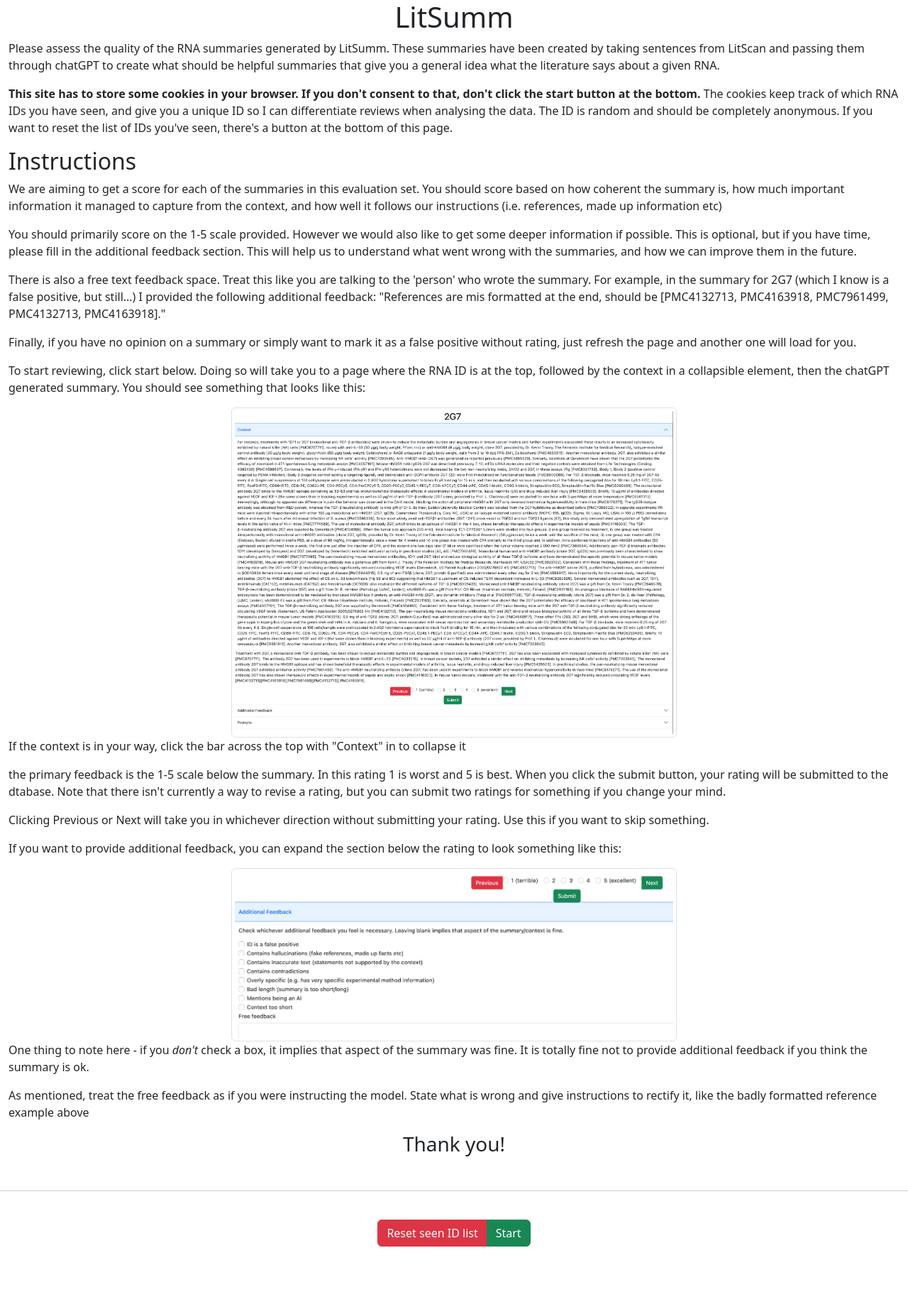
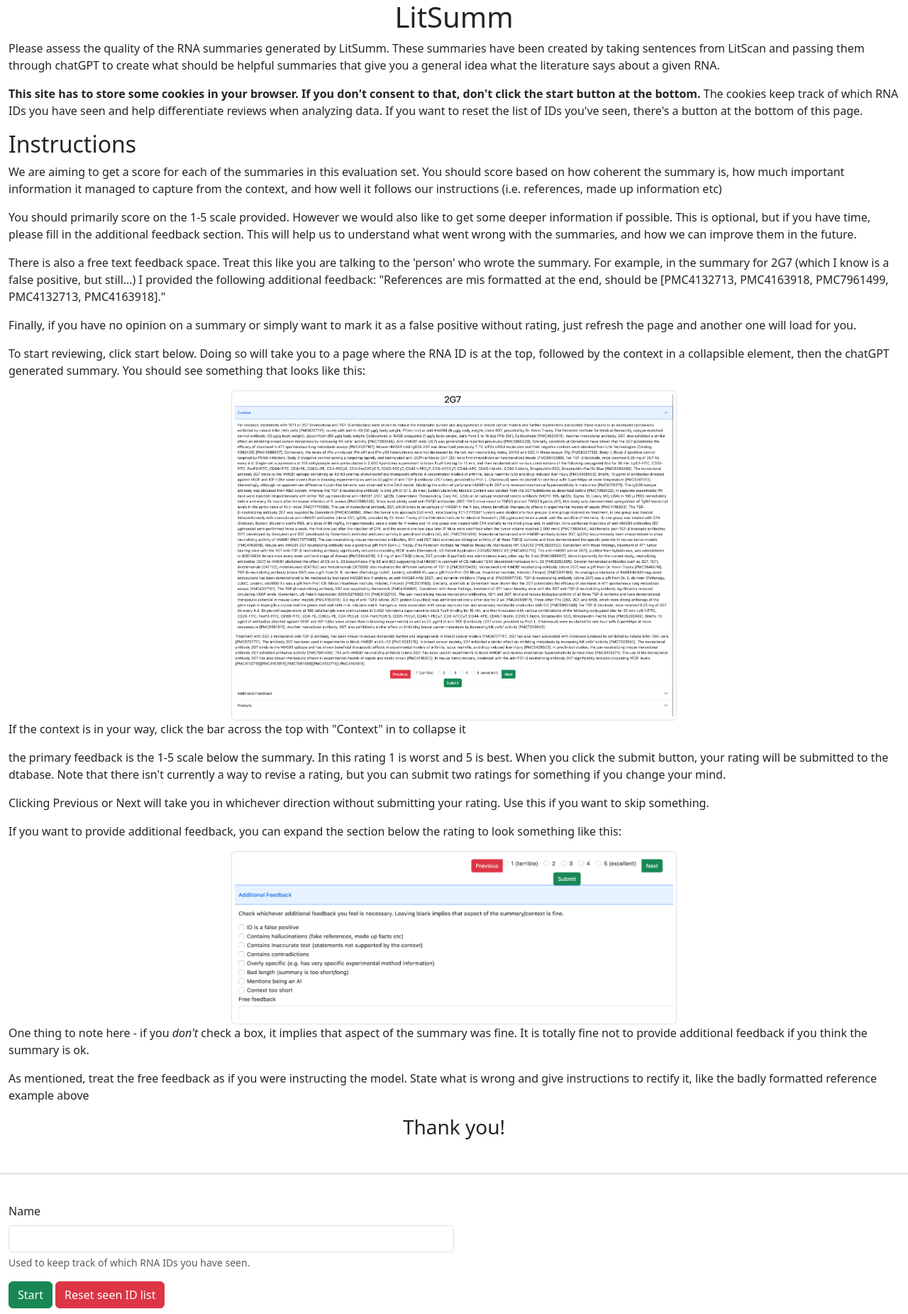
Before and after one commit to RNAcentral/litscan-summarization, a Flask app: page / in a window 1280 px wide. Shown: the whole page at 71% size. Before the commit the page ends 1756 px from the top, so only its background shows below. Run offline with Flask 2, Linux system fonts and the light colour scheme; parts of the project's set-up code (start-up, migrations or seed data) failed here and were passed over; some libraries are stand-ins or nearby versions.

Commit message:
Add field to put the name of the reviewer

```diff
--- a/evaluate/app/__init__.py
+++ b/evaluate/app/__init__.py
@@ -165,10 +165,9 @@ def present_single_summary():
 
         resp.set_cookie("seen_ids", " ".join([str(i) for i in seen_ids]))
 
-    user_id = request.cookies.get("user")
-    if user_id is None:
-        user_id = uuid.uuid4()
-        resp.set_cookie("user", str(user_id))
+    user_id = request.cookies.get("name")
+    if not user_id or user_id == "":
+        resp.set_cookie("name", "anonymous")
 
     return resp
 
@@ -180,7 +179,7 @@ def save_single_feedback():
 
     feedback = request.json
 
-    user_id = request.cookies.get("user")
+    user_id = request.cookies.get("name")
     feedback["user_id"] = str(user_id)
 
     print(feedback)
--- a/evaluate/app/templates/base.html
+++ b/evaluate/app/templates/base.html
@@ -49,6 +49,25 @@
                     });
                 }
             </script>
+
+            <script type="text/javascript">
+                function start_review(){
+                    let name = document.getElementById("name");
+                    document.cookie = `name=${name.value}`;
+
+                    let url='{{url_for("present_single_summary")}}';
+                    window.location.replace(url);
+                }
+            </script>
+
+            <script type="text/javascript">
+                window.onload = function(){
+                    let element = document.getElementById("name")
+                    if (element) {
+                        element.value = document.cookie.split("name=")[1] ? document.cookie.split("name=")[1].split(";")[0] : "";
+                    }
+                }
+            </script>
         {% endblock %}
     </body>
 </html>
--- a/evaluate/app/templates/intro.html
+++ b/evaluate/app/templates/intro.html
@@ -8,7 +8,7 @@
     <p class="text-start">Please assess the quality of the RNA summaries generated by LitSumm.
         These summaries have been created by taking sentences from LitScan and passing them through chatGPT to create what should be helpful summaries that give you a general idea what the literature says about a given RNA.
     </p>
-    <p><b>This site has to store some cookies in your browser.  If you don't consent to that, don't click the start button at the bottom.</b> The cookies keep track of which RNA IDs you have seen, and give you a unique ID so I can differentiate reviews when analysing the data. The ID is random and should be completely anonymous.
+    <p><b>This site has to store some cookies in your browser.  If you don't consent to that, don't click the start button at the bottom.</b> The cookies keep track of which RNA IDs you have seen and help differentiate reviews when analyzing data.
         If you want to reset the list of IDs you've seen, there's a button at the bottom of this page.</p>
 
     <h2>Instructions</h2>
@@ -33,10 +33,15 @@
     <h3 class="text-center">Thank you!</h3>
 </div>
 <br><hr><br>
-<div class="container-fluid text-center">
-    <div class="btn-group" role="group" aria-label="Basic mixed styles example">
-        <button type="button" type="submit" class="btn btn-danger" onclick="reset_seen_list()" >Reset seen ID list</button>
-        <button type="button" type="submit" class="btn btn-success" onclick=window.location.href="{{url_for('present_single_summary')}}">Start</button>
+<div class="container-fluid">
+    <div class="mb-3 col-6">
+        <label for="name" class="form-label">Name</label>
+        <input type="text" class="form-control" id="name" aria-describedby="nameHelp">
+        <div id="nameHelp" class="form-text">Used to keep track of which RNA IDs you have seen.</div>
+    </div>
+    <div class="d-grid gap-2 d-md-block mb-2">
+        <button type="button" class="btn btn-success" onclick="start_review()">Start</button>
+        <button type="button" class="btn btn-danger" onclick="reset_seen_list()" >Reset seen ID list</button>
     </div>
 </div>
 
```
